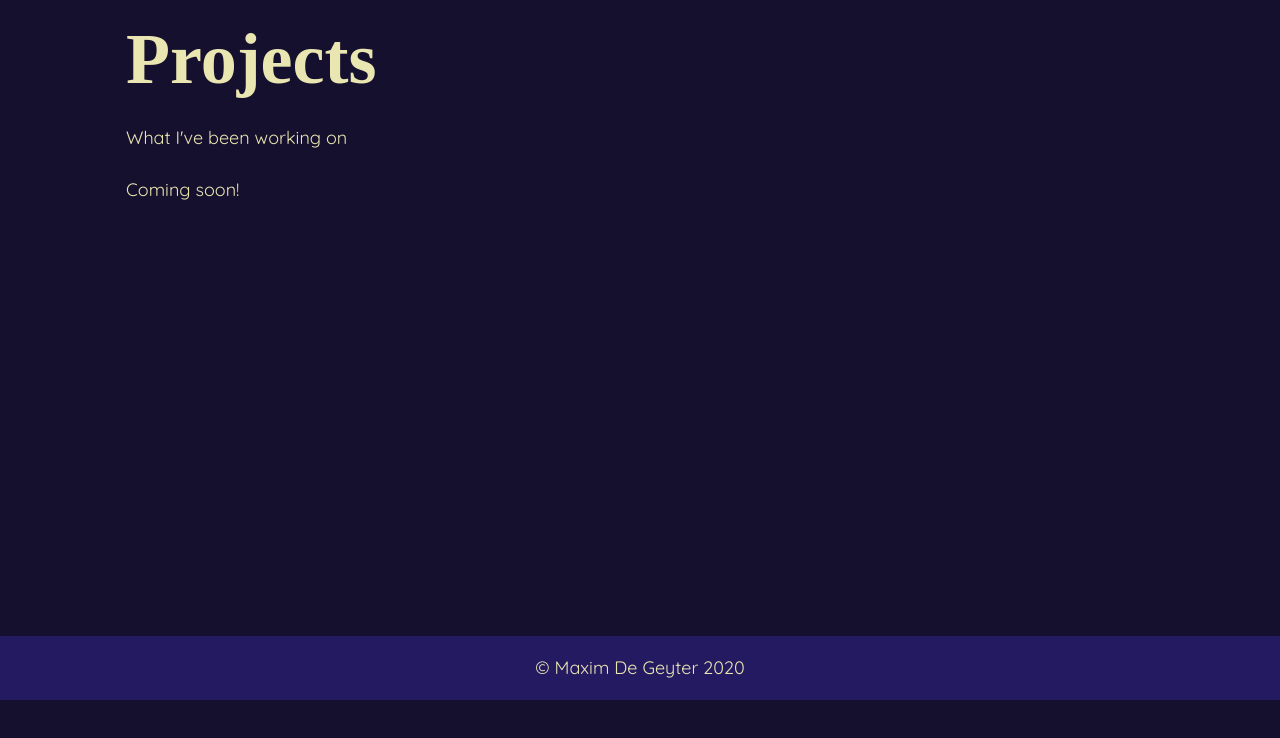
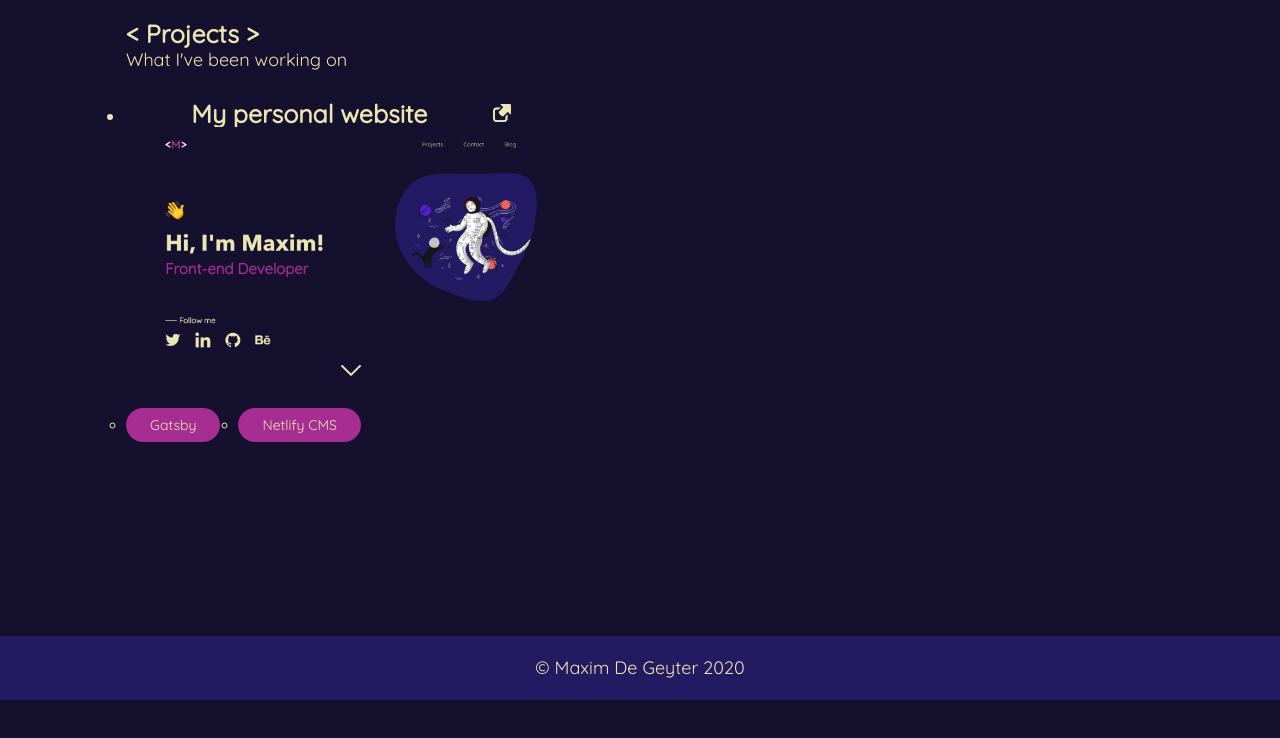
Before and after one commit to maximdegeyter/personal-website, a Gatsby site: page /projects in a window 1280 px wide. Shown: the part 100-838 px from the top of the page. Built offline with nearby package versions, Linux system fonts and the light colour scheme; Gatsby itself is replaced by a stand-in of ours; a web font is replaced by a local one.

Commit message:
feat: create projects page

```diff
--- a/gatsby-config.js
+++ b/gatsby-config.js
@@ -39,6 +39,7 @@ module.exports = {
       }
     },
     `gatsby-plugin-smoothscroll`,
+    `gatsby-plugin-netlify-cms`,
     // this (optional) plugin enables Progressive Web App + Offline functionality
     // To learn more, visit: https://gatsby.dev/offline
     // `gatsby-plugin-offline`,
--- a/package.json
+++ b/package.json
@@ -9,6 +9,7 @@
     "gatsby-image": "^2.4.5",
     "gatsby-plugin-google-fonts": "^1.0.1",
     "gatsby-plugin-manifest": "^2.4.9",
+    "gatsby-plugin-netlify-cms": "^4.3.5",
     "gatsby-plugin-offline": "^3.2.7",
     "gatsby-plugin-react-helmet": "^3.3.2",
     "gatsby-plugin-sharp": "^2.6.9",
--- a/src/components/layout.css
+++ b/src/components/layout.css
@@ -259,7 +259,7 @@ h3 {
   padding-left: 0;
   padding-right: 0;
   padding-top: 0;
-  margin-bottom: 1.45rem;
+  margin-bottom: 0;
   color: inherit;
   font-family: quicksand;
   font-weight: bold;
@@ -501,9 +501,6 @@ dt {
 th {
   font-weight: bold;
 }
-li {
-  margin-bottom: calc(1.45rem / 2);
-}
 ol li {
   padding-left: 0;
 }
@@ -616,6 +613,7 @@ pre tt:after {
 
 footer {
   height: 8vh;
+  width: 100vw;
   text-align: center;
   background-color: #241a62;
   display: flex;
--- a/src/pages/blog.js
+++ b/src/pages/blog.js
@@ -9,7 +9,10 @@ const SecondPage = () => (
     <h1>Blog</h1>
     <p>
       You can find my blog at{" "}
-      <a href="https://medium.com/maxims-passion-project">Medium</a>!
+      <a href="https://medium.com/maxims-passion-project" target="_blank">
+        Medium
+      </a>
+      !
     </p>
   </Layout>
 )
--- /dev/null
+++ b/src/pages/projects.css
@@ -0,0 +1,49 @@
+.project {
+  width: 25rem;
+}
+
+.project--link {
+  width: 100%;
+  display: flex;
+  flex-flow: row;
+  justify-content: space-evenly;
+  align-items: center;
+  text-decoration: none;
+  color: #eae6b2 !important;
+  order: 2;
+}
+
+.project--link-img {
+  height: 1rem;
+}
+
+.img-hover-zoom {
+  border-radius: 8px;
+  overflow: hidden;
+  margin-bottom: 1rem;
+  order: 1;
+}
+
+.img-hover-zoom img {
+  transition: transform 0.5s ease;
+}
+
+.img-hover-zoom:hover img {
+  transform: scale(1.2);
+}
+
+.project--tagList {
+  display: flex;
+  width: 100%;
+  flex-wrap: wrap;
+  justify-content: flex-start;
+  order: 3;
+}
+
+.project--tag {
+  background-color: #a62d92;
+  padding: 4px 24px;
+  border-radius: 24px;
+  font-size: 14px;
+  margin-right: 1rem;
+}
--- a/src/pages/projects.js
+++ b/src/pages/projects.js
@@ -1,14 +1,38 @@
 import React from "react"
 
 import Layout from "../components/layout"
+import SubTitle from "../components/subtitle/subtitle"
 import SEO from "../components/seo"
+import LinkImg from "../images/visit.png"
+import SiteImg from "../images/personalWebsite.png"
+
+import "./projects.css"
 
 const SecondPage = () => (
   <Layout>
     <SEO title="Projects" />
-    <h1>Projects</h1>
-    <p className="subtitle">What I've been working on</p>
-    <p>Coming soon!</p>
+    <SubTitle title="Projects" />
+    <p>What I've been working on</p>
+    <ul>
+      <li>
+        <article className="project">
+          <a
+            className="project--link"
+            href="https://maximdegeyter.netlify.app/"
+          >
+            <h3>My personal website</h3>
+            <img className="project--link-img" src={LinkImg}></img>
+          </a>
+          <div className="img-hover-zoom">
+            <img src={SiteImg}></img>
+          </div>
+          <ul className="project--tagList">
+            <li className="project--tag">Gatsby</li>
+            <li className="project--tag">Netlify CMS</li>
+          </ul>
+        </article>
+      </li>
+    </ul>
   </Layout>
 )
 
```
Also changed, not shown: src/images/personalWebsite.png (added), src/images/visit.png (added), 1 other file.
